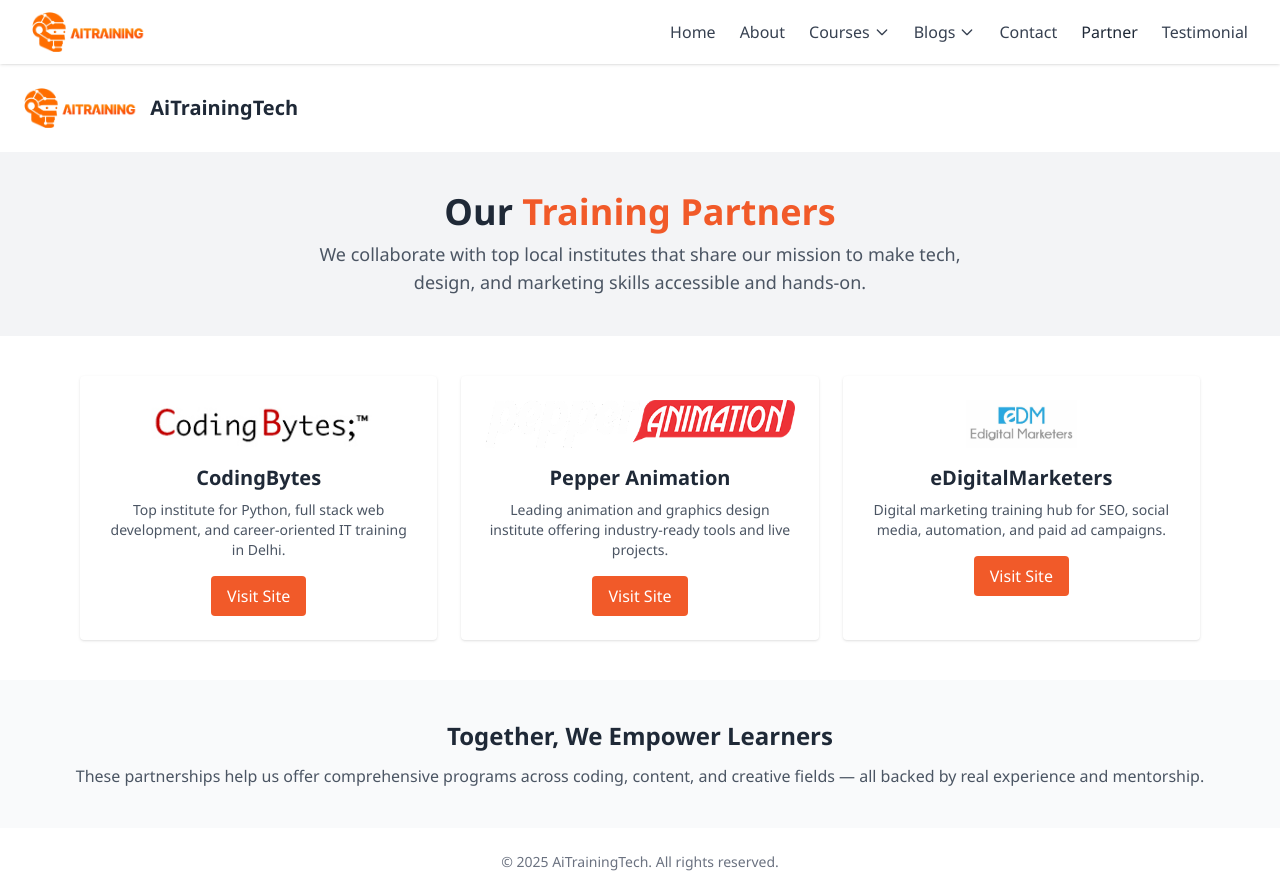
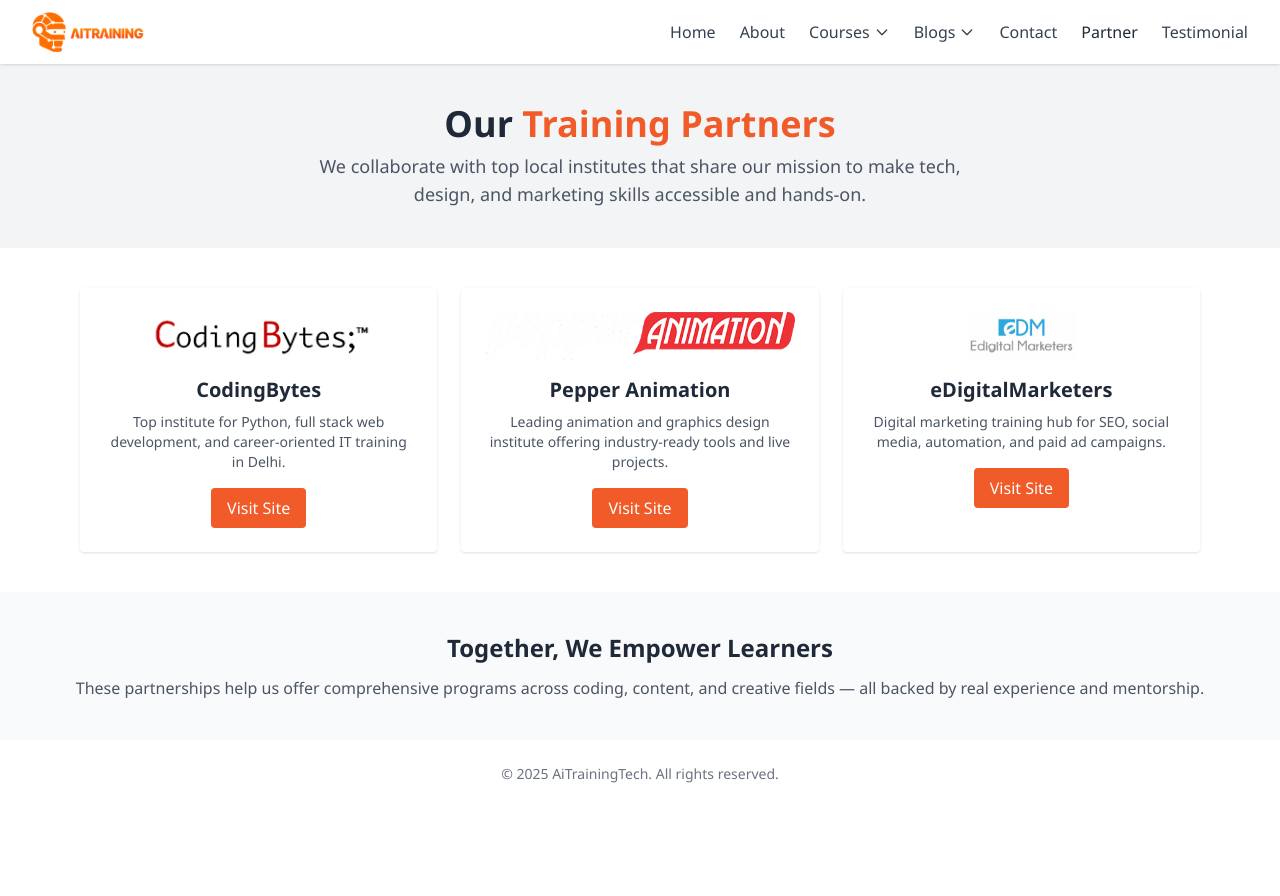
Before and after one commit to vikassharmasimply2cloud/aitrain, a plain HTML site: page partner.html in a window 1280 px wide. After the commit the page ends 808 px from the top, so only its background shows below. Drawn offline with nearby package versions, Linux system fonts and the light colour scheme.

Commit message:
Update partner.html

```diff
--- a/partner.html
+++ b/partner.html
@@ -115,10 +115,7 @@
 
 
 
-  <header class="p-6 flex items-center">
-    <img src="Logo.png" alt="AiTrainingTech Logo" class="h-10 mr-3">
-    <h1 class="text-xl font-semibold">AiTrainingTech</h1>
-  </header>
+
 
   <section class="text-center py-10 bg-gray-100">
     <h2 class="text-4xl font-bold mb-2">Our <span class="brand-orange">Training Partners</span></h2>
```
